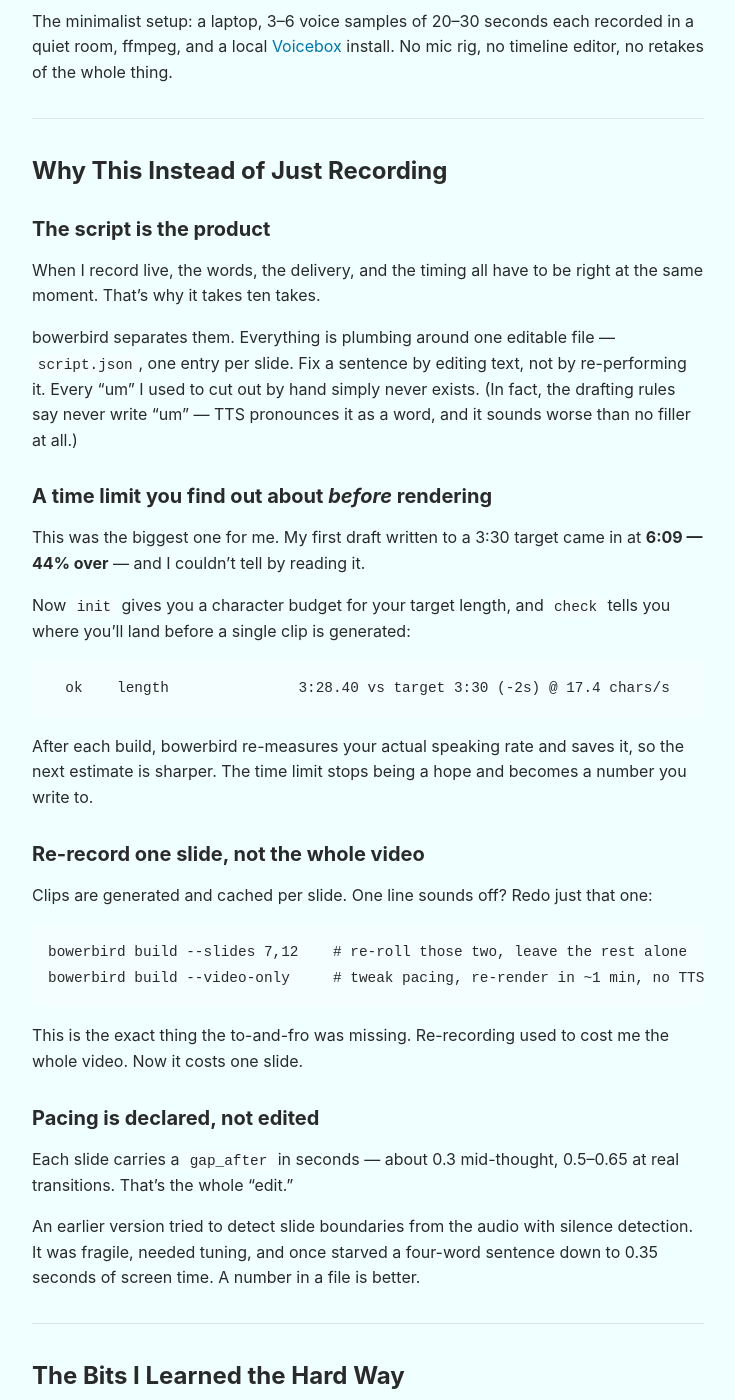
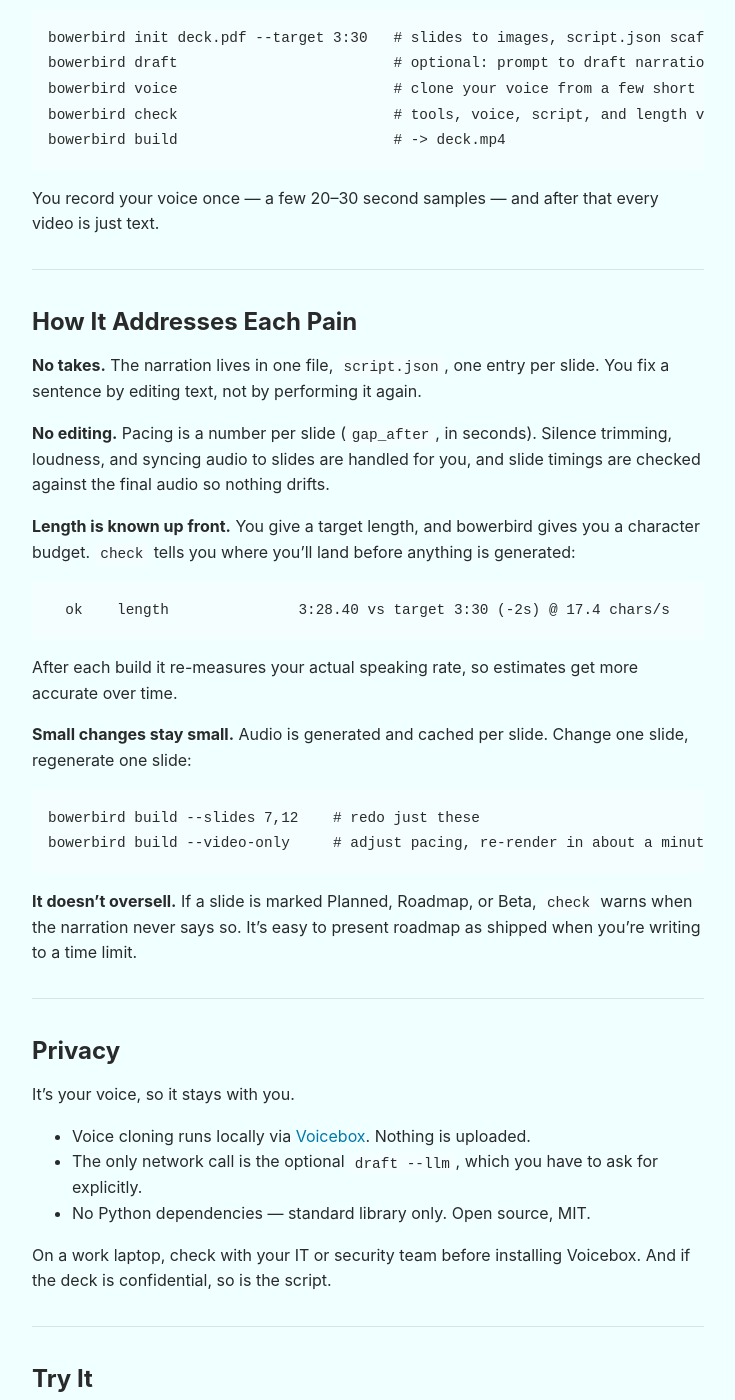
Before and after one commit to akshayeKS/akshayeks.github.io, a Jekyll site: the page built from blog/bowerbird.md, in a window 1280 px wide and 1400 px high, scrolled down 1465 px. Shown: the whole window, without its empty margins (272-1007 px from the left). Built offline with Jekyll 4.4.1, drawn with Linux system fonts in a browser that asks for light colours; some of the changed text lies outside the part shown.

Commit message:
Reframe bowerbird post around users and the problem it solves
Co-Authored-By: Claude Opus 5.5 <noreply@anthropic.com>

````diff
--- a/blog/bowerbird.md
+++ b/blog/bowerbird.md
@@ -1,48 +1,53 @@
 ---
 layout: default
-title: "bowerbird: Narrated Deck Videos Without the Editing Loop"
+title: "bowerbird: Turn a Slide Deck into a Narrated Video, in Your Own Voice"
 date: 2026-10-29
-description: "I kept going back and forth trying to make every recording crisp. bowerbird turns a slide deck into a narrated video in my own voice — time-boxed, re-recordable per slide, and fully local. Good enough until I'm a full-time video editor."
+description: "A small internal tool I built for myself: write the script, set the length, and get a narrated deck video in your own cloned voice — fully local, no recording sessions, no editing."
 tags: [tools, video, voice-cloning, local-first, founders]
 categories: [product, tools]
 ---
 
-# bowerbird: Narrated Deck Videos Without the Editing Loop
+# bowerbird: Turn a Slide Deck into a Narrated Video, in Your Own Voice
 
-*Time-box it. Record it. Re-record it. Ship it.*
+*A small tool I built for myself. Sharing it in case it helps you too.*
 
 ---
 
-## The To-and-Fro
+## Who It's For
 
-I make a lot of short deck videos — product walkthroughs, investor updates, demos for people who can't make the call. Three to five minutes, a handful of slides, me talking over them.
+People who regularly explain things with slides and need to send that explanation as a video:
 
-And every single one turned into the same loop:
+- **Founders** sending investor updates or product walkthroughs to people who couldn't make the call
+- **Engineers and PMs** recording design reviews, demos, or async project updates
+- **Anyone** who has a deck ready and just needs a clear, short narrated version of it
 
-1. Record the whole thing.
-2. Stumble on slide 6. Say "um" four times on slide 9.
-3. Re-record. Now slide 3 sounds worse than the first take.
-4. Open an editor. Cut, nudge, trim silences, line audio up with slide changes.
-5. Realize it's 6 minutes, not 3:30. Go back to step 1.
-
-The goal was always *crisp*. What I got was an evening gone, for a video people watch once at 1.5x.
-
-I'm not a video editor. I'd love to get good at it someday. But until I'm doing that full time, I needed a setup that does two things: **keeps me inside a time limit** and **lets me redo the one bad part without touching the rest.** With as little gear and as few apps as possible.
+If your video is really *a deck plus a clear explanation*, this is for you. If you need B-roll, cuts to camera, or anything cinematic, it isn't.
 
 ---
 
-## So I Built bowerbird
+## The Problem
 
-[bowerbird](https://github.com/akshayeKS/bowerbird) turns a slide deck into a narrated video, in your own cloned voice, entirely on your machine.
+The deck is usually done. Turning it into a video is where the time goes.
 
-The bowerbird builds an elaborate display to present with, and mimics the sounds it hears. That's the whole tool: your deck, your voice.
+- **Recording takes many takes.** Getting every slide right in one pass rarely happens. A stumble on slide 9 means starting over, and the retake of slide 3 is often worse than the first.
+- **Fixing it means editing.** Cutting fillers, trimming silences, lining audio up with slide changes. That's a separate skill and a separate app.
+- **Length is a guess.** You aim for three and a half minutes and find out it's six only after recording.
+- **Small changes are expensive.** One updated number on one slide means re-recording, or re-editing, the whole thing.
+
+A few-minute video that people watch once ends up costing an evening.
+
+---
+
+## What bowerbird Does
+
+[bowerbird](https://github.com/akshayeKS/bowerbird) takes your slide deck and a written script and produces a narrated video in your own cloned voice, entirely on your machine.
 
 ```
 deck.pdf / .pptx / .html ──┐
                            ├── bowerbird init ──> slides/*.png + script.json
  target length (3:30) ─────┘
                                       │
-                         ✎ you write the narration     ← the part that matters
+                         ✎ you write the narration
                                       │
  samples/*.wav ── bowerbird voice ──> cloned profile
                                       │
@@ -51,79 +56,51 @@ deck.pdf / .pptx / .html ──┐
 ```
 
 ```bash
-bowerbird init deck.pdf --target 3:30   # rasterize slides, scaffold script.json
-bowerbird draft                         # prompt to draft narration with any LLM
-bowerbird voice                         # clone your voice from a few samples
+bowerbird init deck.pdf --target 3:30   # slides to images, script.json scaffold
+bowerbird draft                         # optional: prompt to draft narration with any LLM
+bowerbird voice                         # clone your voice from a few short samples
 bowerbird check                         # tools, voice, script, and length vs target
 bowerbird build                         # -> deck.mp4
 ```
 
-The minimalist setup: a laptop, 3–6 voice samples of 20–30 seconds each recorded in a quiet room, ffmpeg, and a local [Voicebox](https://voicebox.sh) install. No mic rig, no timeline editor, no retakes of the whole thing.
+You record your voice once — a few 20–30 second samples — and after that every video is just text.
 
 ---
 
-## Why This Instead of Just Recording
+## How It Addresses Each Pain
 
-### The script is the product
+**No takes.** The narration lives in one file, `script.json`, one entry per slide. You fix a sentence by editing text, not by performing it again.
 
-When I record live, the words, the delivery, and the timing all have to be right at the same moment. That's why it takes ten takes.
+**No editing.** Pacing is a number per slide (`gap_after`, in seconds). Silence trimming, loudness, and syncing audio to slides are handled for you, and slide timings are checked against the final audio so nothing drifts.
 
-bowerbird separates them. Everything is plumbing around one editable file — `script.json`, one entry per slide. Fix a sentence by editing text, not by re-performing it. Every "um" I used to cut out by hand simply never exists. (In fact, the drafting rules say never write "um" — TTS pronounces it as a word, and it sounds worse than no filler at all.)
-
-### A time limit you find out about *before* rendering
-
-This was the biggest one for me. My first draft written to a 3:30 target came in at **6:09 — 44% over** — and I couldn't tell by reading it.
-
-Now `init` gives you a character budget for your target length, and `check` tells you where you'll land before a single clip is generated:
+**Length is known up front.** You give a target length, and bowerbird gives you a character budget. `check` tells you where you'll land before anything is generated:
 
 ```
   ok    length               3:28.40 vs target 3:30 (-2s) @ 17.4 chars/s
 ```
 
-After each build, bowerbird re-measures your actual speaking rate and saves it, so the next estimate is sharper. The time limit stops being a hope and becomes a number you write to.
+After each build it re-measures your actual speaking rate, so estimates get more accurate over time.
 
-### Re-record one slide, not the whole video
-
-Clips are generated and cached per slide. One line sounds off? Redo just that one:
+**Small changes stay small.** Audio is generated and cached per slide. Change one slide, regenerate one slide:
 
 ```bash
-bowerbird build --slides 7,12    # re-roll those two, leave the rest alone
-bowerbird build --video-only     # tweak pacing, re-render in ~1 min, no TTS
+bowerbird build --slides 7,12    # redo just these
+bowerbird build --video-only     # adjust pacing, re-render in about a minute
 ```
 
-This is the exact thing the to-and-fro was missing. Re-recording used to cost me the whole video. Now it costs one slide.
-
-### Pacing is declared, not edited
-
-Each slide carries a `gap_after` in seconds — about 0.3 mid-thought, 0.5–0.65 at real transitions. That's the whole "edit."
-
-An earlier version tried to detect slide boundaries from the audio with silence detection. It was fragile, needed tuning, and once starved a four-word sentence down to 0.35 seconds of screen time. A number in a file is better.
+**It doesn't oversell.** If a slide is marked Planned, Roadmap, or Beta, `check` warns when the narration never says so. It's easy to present roadmap as shipped when you're writing to a time limit.
 
 ---
 
-## The Bits I Learned the Hard Way
+## Privacy
 
-A few rules are baked into the drafting prompt, each from getting it wrong:
+It's your voice, so it stays with you.
 
-- **Don't read the slide.** The viewer can read. Say what the slide doesn't.
-- **Write one continuous argument.** Each slide picks up where the last left off — *"And here's the scale…"*, *"But…"* — otherwise you get N announcements instead of a story.
-- **Spell numbers out.** "eight hundred sixty", not "860".
-- **Say when something isn't shipped yet.** If a slide says Planned, Roadmap, or Beta, `check` warns when the narration never hedges. Writing to a time budget makes it very easy to quietly present roadmap as shipped. I'd rather sound a bit stilted than oversell.
+- Voice cloning runs locally via [Voicebox](https://voicebox.sh). Nothing is uploaded.
+- The only network call is the optional `draft --llm`, which you have to ask for explicitly.
+- No Python dependencies — standard library only. Open source, MIT.
 
-And a couple of unglamorous ffmpeg details that make the output actually usable: loudness is normalized once across the whole video (per-clip normalization flattens delivery), only head and tail silence is trimmed (the pauses between sentences are breathing, not defects), and audio is pinned to 48 kHz so Slack, Drive, and Keynote don't choke on it.
-
----
-
-## On Privacy
-
-It's your voice. That's biometric data, and I didn't want it on anyone's server.
-
-- Voice cloning runs against Voicebox on `localhost`. Nothing is uploaded.
-- The only network call bowerbird makes is the optional `draft --llm`, which you have to ask for by name. Without it, `draft` just writes a prompt you can paste wherever you like.
-- No Python dependencies — standard library only.
-- Open source, MIT — [read every line](https://github.com/akshayeKS/bowerbird).
-
-If you're on a work laptop, check with your IT/security team before installing Voicebox. And remember that if your deck is confidential, your narration script is too.
+On a work laptop, check with your IT or security team before installing Voicebox. And if the deck is confidential, so is the script.
 
 ---
 
@@ -137,21 +114,13 @@ bowerbird init examples/demo-deck/deck.html --target 3:30
 bowerbird check   # tells you exactly what's missing
 ```
 
-Works with HTML, PDF, and `.pptx`/`.odp` decks (Keynote: export to PDF first). You need Python 3.11+ and ffmpeg.
+Works with HTML, PDF, and `.pptx`/`.odp` decks (Keynote: export to PDF first). Needs Python 3.11+ and ffmpeg.
+
+If you try it and something breaks, or it's missing what you need, DM me on [X (@akshayeKS)](https://x.com/akshayeKS).
 
 ---
 
-## Until I'm a Full-Time Video Editor
-
-bowerbird isn't trying to replace real video editing. It won't do B-roll, cuts to camera, or anything cinematic. It's for the 80% of videos that are really just *a deck and a clear explanation* — where the time I'd spend getting it crisp is better spent on the thing the deck is about.
-
-Set the time. Write the script. Record. Re-record the one slide that's off. Done.
-
-If you make deck videos and know the to-and-fro, give it a spin and tell me what breaks. DM me on [X (@akshayeKS)](https://x.com/akshayeKS).
-
----
-
-*Your deck, your voice. Less editing, more shipping.*
+*Your deck, your voice.*
 
 ---
 
````
Also changed, not shown: blog.md (+2 -2 lines).
